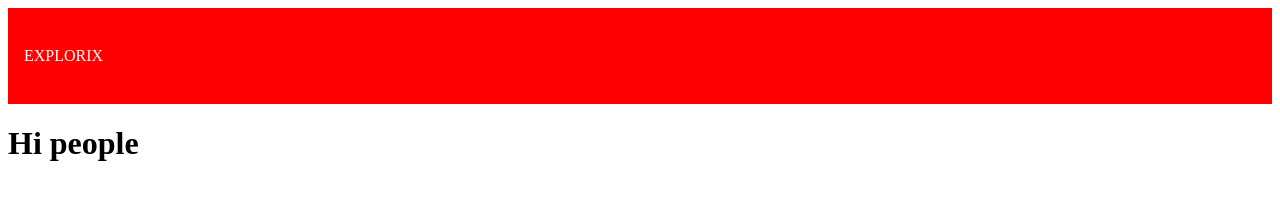
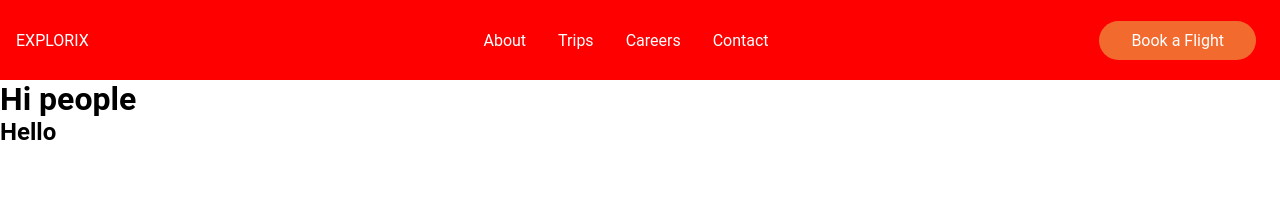
Before and after one commit to hannah-gkim-work/gatsby-practice, a Gatsby site: page / in a window 1280 px wide. Built offline with nearby package versions, Linux system fonts and the light colour scheme; Gatsby itself is replaced by a stand-in of ours.

Commit message:
working on Hero.js

```diff
--- /dev/null
+++ b/src/components/Button.js
@@ -0,0 +1,21 @@
+import styled from "styled-components"
+import { Link } from "gatsby"
+
+export const Button = styled(Link)`
+  background: ${({ primary }) => (primary ? "#F26A2E" : "#077BF1")};
+  white-space: nowrap;
+  padding: ${({ big }) => (big ? "16px 40px " : "10px 32px")};
+  color: #fff;
+  font-size: ${({ big }) => (big ? "20px " : "16px")};
+  outline: none;
+  border: none;
+  min-width: 100px;
+  cursor: pointer;
+  text-decoration: none;
+  transition: 0.3s !important;
+  border-radius: ${({ round }) => (round ? "50px" : "none")};
+  &:hover {
+    background: ${({ primary }) => (primary ? "#077BF1" : "#F26A2E")};
+    transform: translate(-2px);
+  }
+`
--- a/src/components/Hero.js
+++ b/src/components/Hero.js
@@ -0,0 +1,6 @@
+//rafc
+import React from "react"
+
+export const Hero = () => {
+  return <div></div>
+}
--- a/src/components/header.js
+++ b/src/components/header.js
@@ -2,12 +2,26 @@ import { Link } from "gatsby"
 import React from "react"
 import styled from "styled-components"
 import { FaBars } from "react-icons/fa"
+import { menuData } from "../data/MenuData"
+import { Button } from "./Button"
 
 const Header = () => {
   return (
     <Nav>
       <NavLink to="/">EXPLORIX</NavLink>
       <Bars />
+      <NavMenu>
+        {menuData.map((item, idx) => (
+          <NavLink to={item.link} key={idx}>
+            {item.title}
+          </NavLink>
+        ))}
+      </NavMenu>
+      <NavBtn>
+        <Button primary="true" round="true" to="/trips">
+          Book a Flight
+        </Button>
+      </NavBtn>
     </Nav>
   )
 }
@@ -49,3 +63,20 @@ const Bars = styled(FaBars)`
     cursor: pointer;
   }
 `
+
+const NavMenu = styled.div`
+  display: flex;
+  align-items: center;
+  margin-right: -48px;
+  @media screen and (max-width: 768px) {
+    display: none;
+  }
+`
+const NavBtn = styled.div`
+  display: flex;
+  align-items: center;
+  margin-right: 24px;
+  @media screen and (max-width: 768px) {
+    display: none;
+  }
+`
--- a/src/components/layout.js
+++ b/src/components/layout.js
@@ -1,10 +1,13 @@
 import * as React from "react"
-import Header from "./header"
+import Header from "./Header"
+import { GlobalStyle } from "./styles/Globalstyles"
 
 const Layout = ({ children }) => {
   return (
     <>
+      <GlobalStyle />
       <Header />
+
       <main>{children}</main>
     </>
   )
--- a/src/components/styles/Globalstyles.js
+++ b/src/components/styles/Globalstyles.js
@@ -0,0 +1,9 @@
+import { createGlobalStyle } from "styled-components"
+
+export const GlobalStyle = createGlobalStyle`
+* {
+    font-family: 'Roboto', sans-serif;
+    margin: 0;
+    padding: 0;
+    box-sizing: border-box;
+}`
--- /dev/null
+++ b/src/data/MenuData.js
@@ -0,0 +1,6 @@
+export const menuData = [
+  { title: "About", link: "/about" },
+  { title: "Trips", link: "/trips" },
+  { title: "Careers", link: "/careers" },
+  { title: "Contact", link: "/contact" },
+]
--- a/src/pages/index.js
+++ b/src/pages/index.js
@@ -7,6 +7,7 @@ const IndexPage = () => (
   <Layout>
     <Seo title="Home" />
     <h1>Hi people</h1>
+    <h2>Hello</h2>
   </Layout>
 )
 
```
